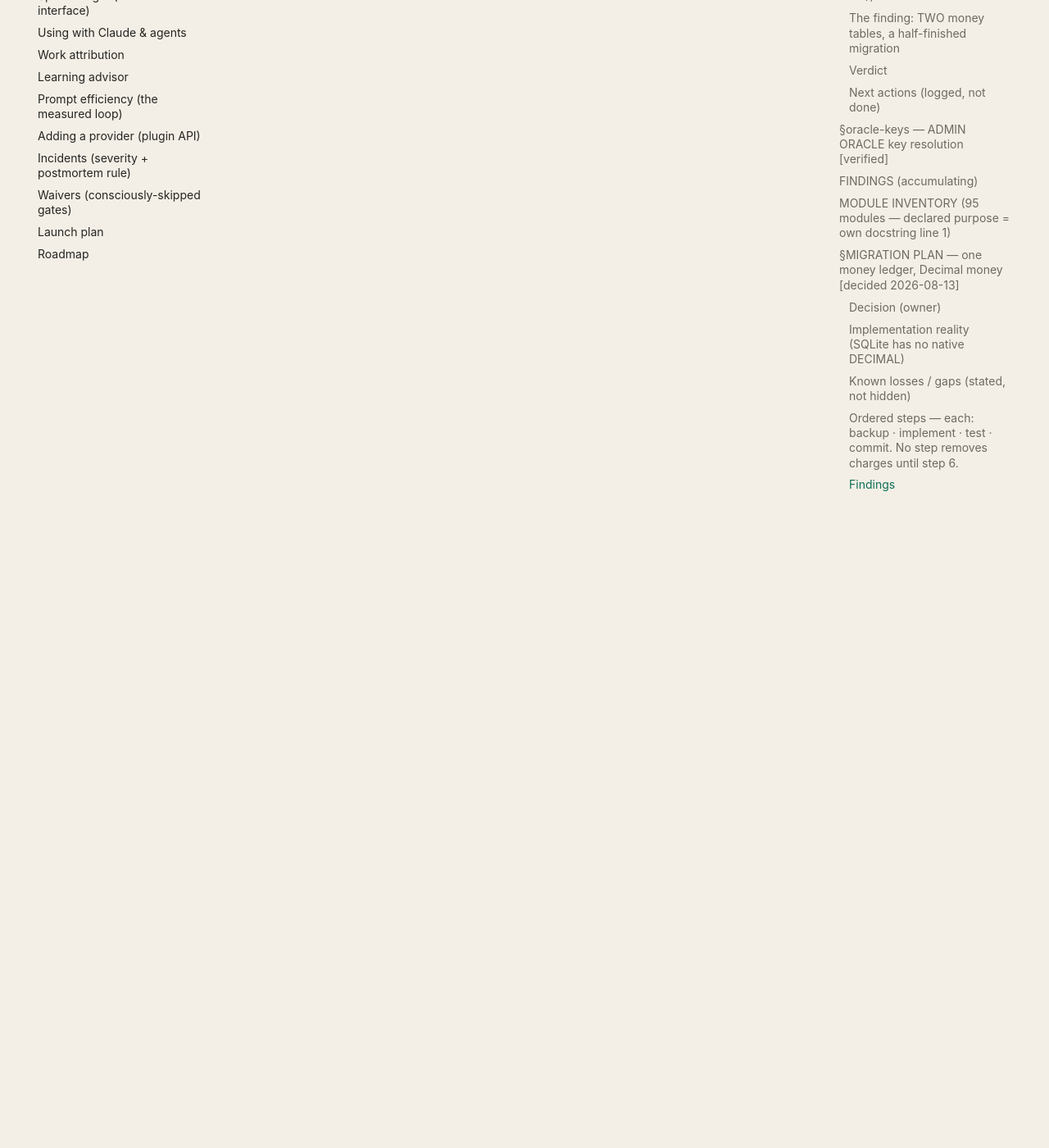
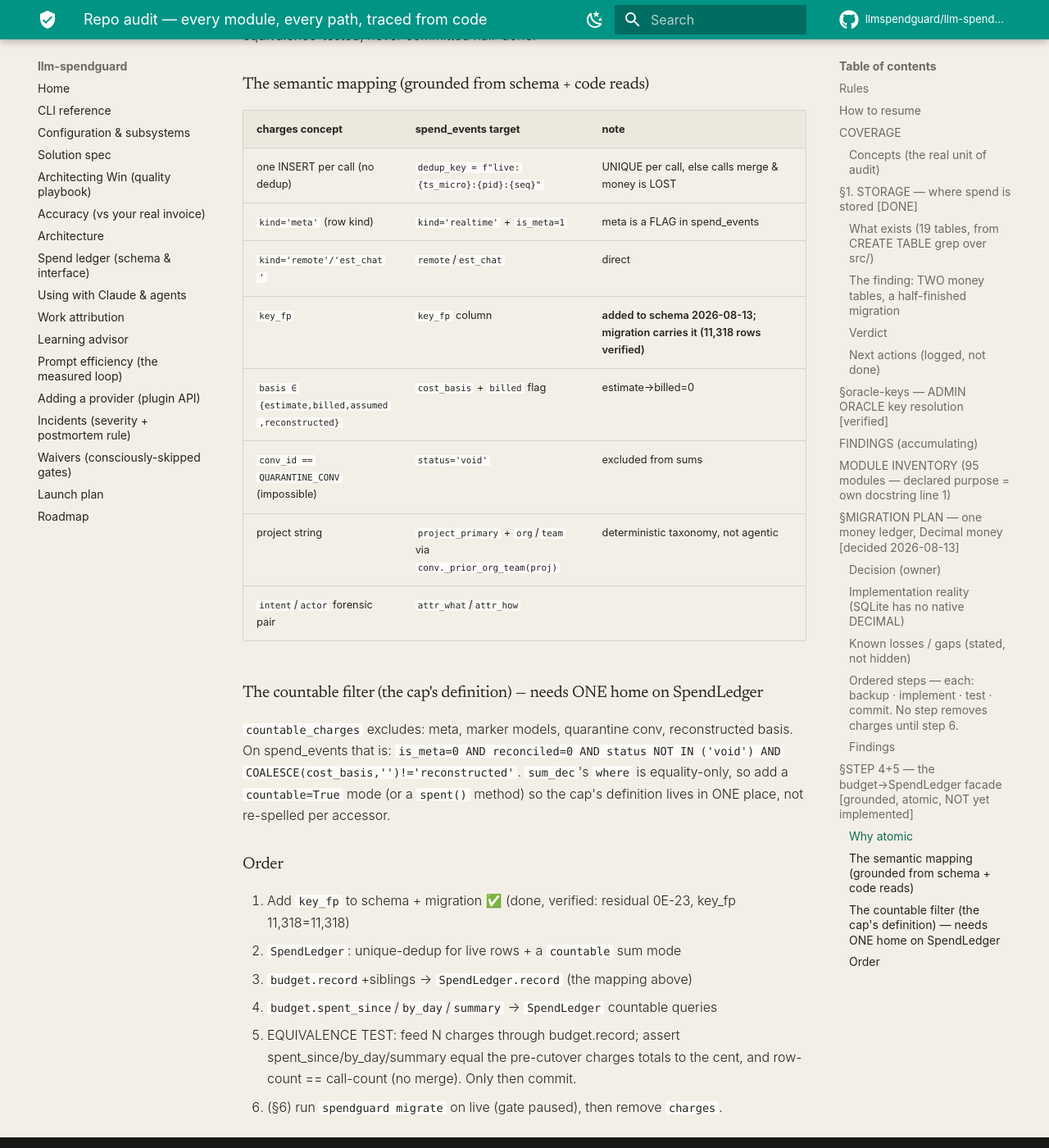
Before and after one commit to llmspendguard/llm-spendguard, an MkDocs documentation site: the page built from docs/REPO-AUDIT.md, in a window 1280 px wide and 1400 px high, scrolled down 7574 px. Shown: the whole window at 82% size. Built offline with MkDocs 1.6.1 and Material for MkDocs 9.7.7, drawn with Linux system fonts in a browser that asks for light colours; comment, search, counter and statistics services are not loaded; some of the changed text lies outside the part shown.

Commit message:
step 4 prep: add key_fp to spend_events + carry in migration; document facade mapping
Additive + verified: spend_events gains a key_fp column (charges had it, spend_events did
not — the per-key spend feature would have lost data). Migration carries it: re-run on a
real-data copy reconciles exactly (residual 0E-23) and key_fp lands on all 11,318 rows that
had it in charges.

Documented the grounded budget->SpendLedger facade mapping (dedup uniqueness, meta flag,
basis, key_fp, quarantine->void, attribution, and the countable-filter definition) in
REPO-AUDIT §STEP 4+5. Steps 4 and 5 are ATOMIC — a write-only repoint breaks the cap's reads
— so they land together with an equivalence test, never half-committed. Gate paused
(spendguard off) for the live phase.

Co-Authored-By: Claude Opus 5 <noreply@anthropic.com>

```diff
--- a/docs/REPO-AUDIT.md
+++ b/docs/REPO-AUDIT.md
@@ -185,3 +185,39 @@ module not yet reached by a concept pass is `UNAUDITED` by definition.
 - F6 (med): historical per-call token detail unrecoverable (charges never stored it); forward path must fix.
 - F7 (high): migrate_charges (task #67 "completed") CRASHES on real data (741 sub-micro rows -> 0 micros ->
   record() raises). Never ran to completion. FIX = steps 1-2.
+
+---
+
+## §STEP 4+5 — the budget→SpendLedger facade  [grounded, atomic, NOT yet implemented]
+
+### Why atomic
+Repointing WRITES without READS breaks the tool: the cap/receipt would read `charges`, which stops getting
+new rows. So `budget.record`+siblings (write) and `budget.spent_since`/`by_day`/`summary` (read) must move
+to `spend_events` in ONE change, equivalence-tested, never committed half-done.
+
+### The semantic mapping (grounded from schema + code reads)
+| charges concept | spend_events target | note |
+|---|---|---|
+| one INSERT per call (no dedup) | `dedup_key = f"live:{ts_micro}:{pid}:{seq}"` | UNIQUE per call, else calls merge & money is LOST |
+| `kind='meta'` (row kind) | `kind='realtime'` + `is_meta=1` | meta is a FLAG in spend_events |
+| `kind='remote'/'est_chat'` | `remote`/`est_chat` | direct |
+| `key_fp` | `key_fp` column | **added to schema 2026-08-13; migration carries it (11,318 rows verified)** |
+| `basis ∈ {estimate,billed,assumed,reconstructed}` | `cost_basis` + `billed` flag | estimate→billed=0 |
+| `conv_id == QUARANTINE_CONV` (impossible) | `status='void'` | excluded from sums |
+| project string | `project_primary` + `org`/`team` via `conv._prior_org_team(proj)` | deterministic taxonomy, not agentic |
+| `intent`/`actor` forensic pair | `attr_what`/`attr_how` | |
+
+### The countable filter (the cap's definition) — needs ONE home on SpendLedger
+`countable_charges` excludes: meta, marker models, quarantine conv, reconstructed basis. On spend_events
+that is: `is_meta=0 AND reconciled=0 AND status NOT IN ('void') AND COALESCE(cost_basis,'')!='reconstructed'`.
+`sum_dec`'s `where` is equality-only, so add a `countable=True` mode (or a `spent()` method) so the cap's
+definition lives in ONE place, not re-spelled per accessor.
+
+### Order
+1. Add `key_fp` to schema + migration ✅ (done, verified: residual 0E-23, key_fp 11,318=11,318)
+2. `SpendLedger`: unique-dedup for live rows + a `countable` sum mode
+3. `budget.record`+siblings → `SpendLedger.record` (the mapping above)
+4. `budget.spent_since`/`by_day`/`summary` → `SpendLedger` countable queries
+5. EQUIVALENCE TEST: feed N charges through budget.record; assert spent_since/by_day/summary equal the
+   pre-cutover charges totals to the cent, and row-count == call-count (no merge). Only then commit.
+6. (§6) run `spendguard migrate` on live (gate paused), then remove `charges`.
```
Also changed, not shown: 2 other files.
